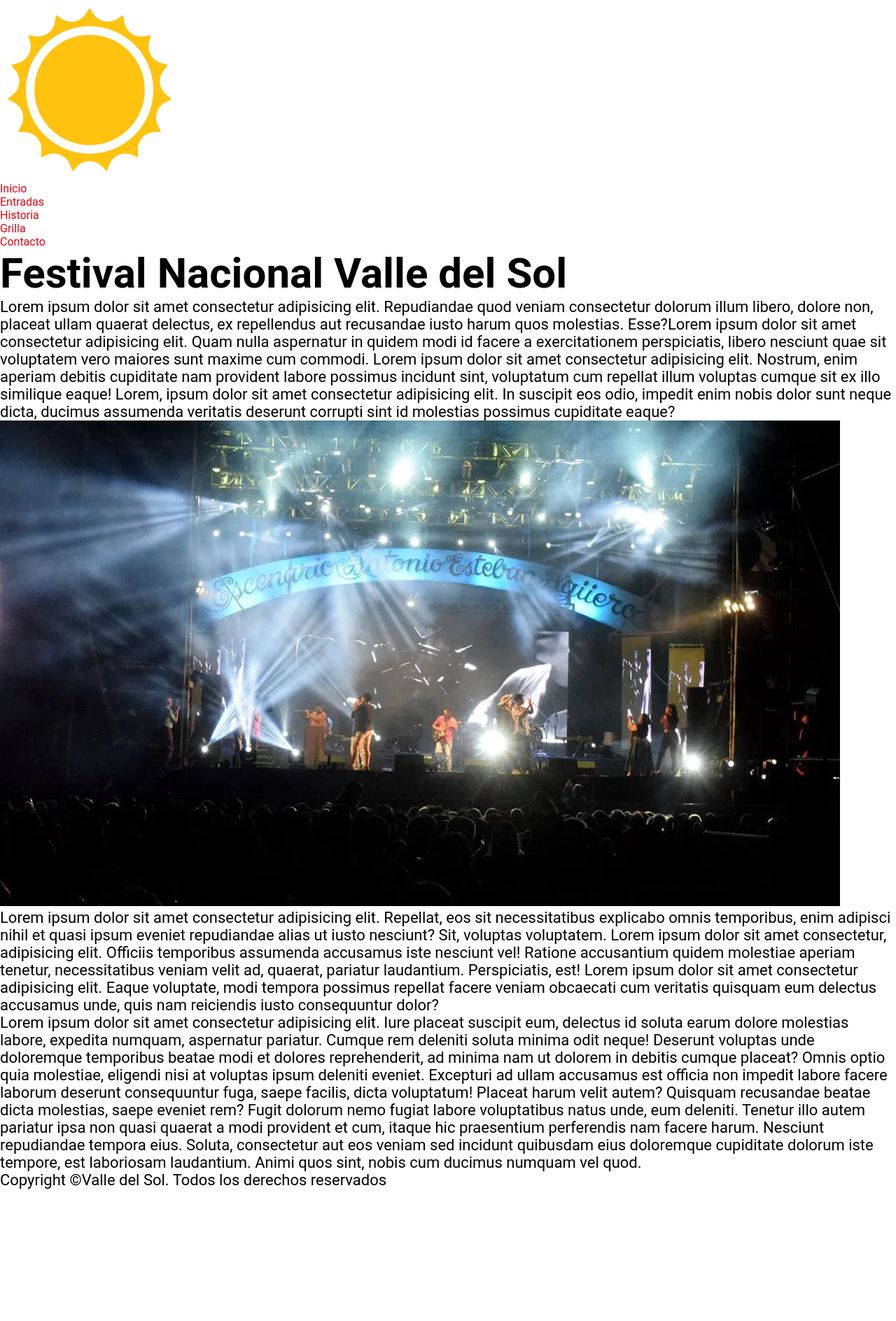
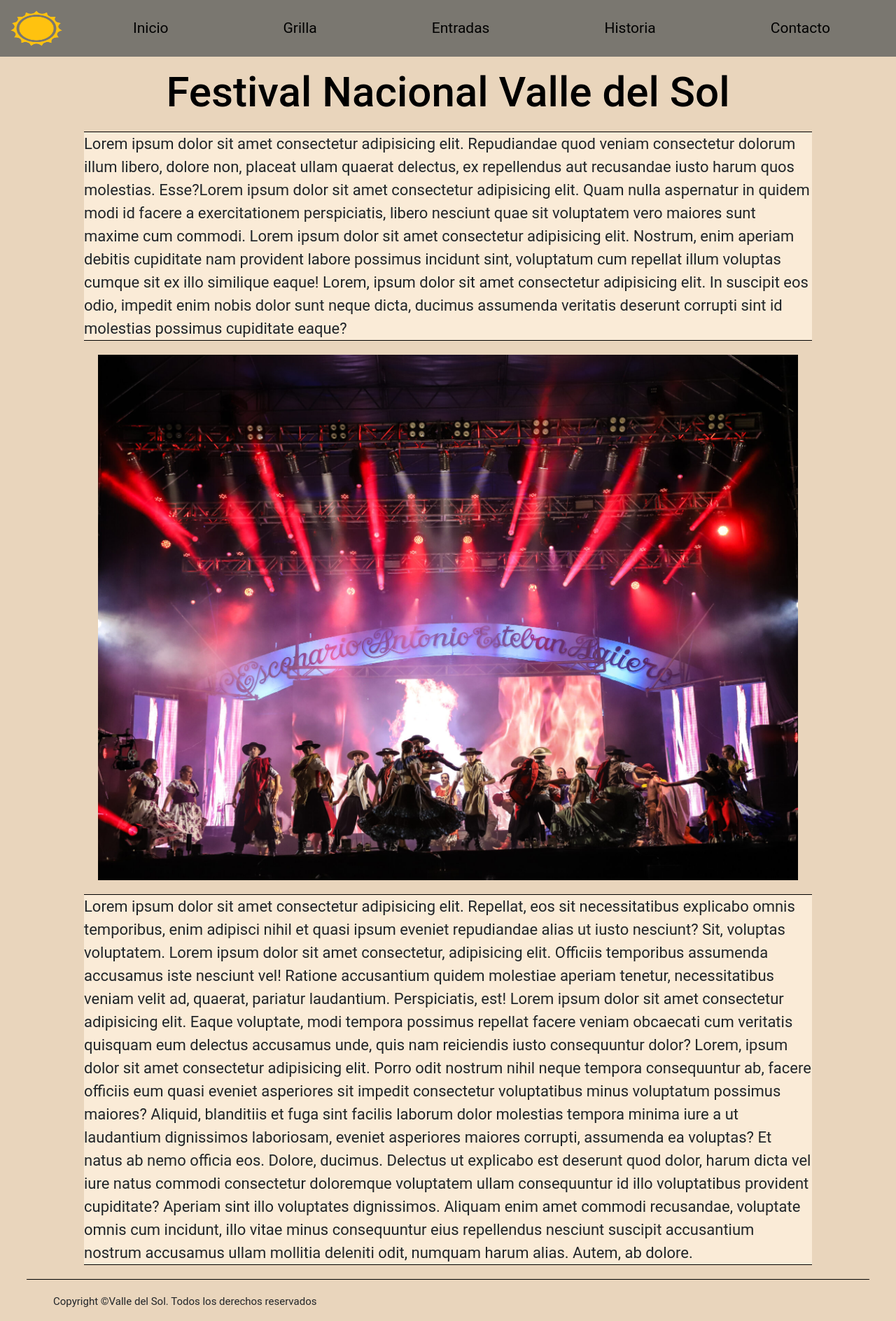
Before and after one commit to David476578/PROYECTO-FESTIVAL, a plain HTML site: page index.html in a window 1280 px wide. Shown: the whole page at 70% size. Before the commit the page ends 1699 px from the top, so only its background shows below. Drawn offline with nearby package versions, Linux system fonts and the light colour scheme.

Commit message:
nav responsiva y css footer

```diff
--- a/index.html
+++ b/index.html
@@ -3,6 +3,8 @@
 <head>
     <meta charset="UTF-8">
     <meta name="viewport" content="width=device-width, initial-scale=1.0">
+    <!-- BOOTSTRAP -->
+    <link href="https://cdn.jsdelivr.net/npm/bootstrap@5.3.3/dist/css/bootstrap.min.css" rel="stylesheet" integrity="sha384-QWTKZyjpPEjISv5WaRU9OFeRpok6YctnYmDr5pNlyT2bRjXh0JMhjY6hW+ALEwIH" crossorigin="anonymous">
     <!-- CSS -->
     <link rel="stylesheet" href="./styles/styles.css">
     <title>Valle del Sol</title>
@@ -10,45 +12,58 @@
 <body>
 
     <header>
-        <img src="./assets/icono-sol2.png" alt="">
-        <nav>
-            <ul>
-                <li>
-                    <a class="navegador" href="index.html">Inicio</a>
+        <nav class="navbar navbar-expand-lg bg-nav-propio">
+            <div class="container-fluid">
+              <a class="navbar-brand" href="./index.html">
+                    <img class="sol-logo" src="./assets/icono-sol2.png" alt="">
+              </a>
+              <button class="navbar-toggler" type="button" data-bs-toggle="collapse" data-bs-target="#navbarNav" aria-controls="navbarNav" aria-expanded="false"                aria-label="Toggle navigation">
+                        <span class="navbar-toggler-icon"></span>
+              </button>
+              <div class="collapse navbar-collapse" id="navbarNav">
+                    <ul class="navbar-nav ul-propia">
+                        <li class="nav-item">
+                            <a class="nav-link active" aria-current="page" href="index.html">Inicio</a>
                         </li>
-                <li>
-                    <a class="navegador" href="./pages/entradas.html">Entradas</a>
+                        <li class="nav-item">
+                            <a class="nav-link" href="./pages/grilla.html">Grilla</a>
                         </li>
-                <li>
-                    <a class="navegador" href="./pages/historia.html">Historia</a>
+                        <li class="nav-item">
+                            <a class="nav-link" href="./pages/entradas.html">Entradas</a>
                         </li>
-                <li>
-                    <a class="navegador" href="./pages/grilla.html">Grilla</a>
+                        <li class="nav-item">
+                            <a class="nav-link" href="./pages/historia.html">Historia</a>
                         </li>
-                <li>
-                    <a class="navegador" href="./pages/contacto.html">Contacto</a>
+                        <li class="nav-item">
+                            <a class="nav-link" href="./pages/contacto.html">Contacto</a>
                         </li>
                     </ul>
+              </div>
+            </div>
         </nav>
     </header>
 
-    <main>
+    <main class="container">
         <h1>Festival Nacional Valle del Sol</h1>
+            <section>
                 <p>Lorem ipsum dolor sit amet consectetur adipisicing elit. Repudiandae quod veniam consectetur dolorum illum libero, dolore non, placeat ullam quaerat delectus, ex repellendus aut recusandae iusto harum quos molestias. Esse?Lorem ipsum dolor sit amet consectetur adipisicing elit. Quam nulla aspernatur in quidem modi id facere a exercitationem perspiciatis, libero nesciunt quae sit voluptatem vero maiores sunt maxime cum commodi. Lorem ipsum dolor sit amet consectetur adipisicing elit. Nostrum, enim aperiam debitis cupiditate nam provident labore possimus incidunt sint, voluptatum cum repellat illum voluptas cumque sit ex illo similique eaque! Lorem, ipsum dolor sit amet consectetur adipisicing elit. In suscipit eos odio, impedit enim nobis dolor sunt neque dicta, ducimus assumenda veritatis deserunt corrupti sint id molestias possimus cupiditate eaque?</p>
 
-            <img src="./assets/imagenes/escenario2.webp" alt="">
+                <figure>
+                    <img class="img-index" src="./assets/imagenes/escenario.jpg" alt="">
+                </figure>
 
-        <p>Lorem ipsum dolor sit amet consectetur adipisicing elit. Repellat, eos sit necessitatibus explicabo omnis temporibus, enim adipisci nihil et quasi ipsum eveniet repudiandae alias ut iusto nesciunt? Sit, voluptas voluptatem. Lorem ipsum dolor sit amet consectetur, adipisicing elit. Officiis temporibus assumenda accusamus iste nesciunt vel! Ratione accusantium quidem molestiae aperiam tenetur, necessitatibus veniam velit ad, quaerat, pariatur laudantium. Perspiciatis, est! Lorem ipsum dolor sit amet consectetur adipisicing elit. Eaque voluptate, modi tempora possimus repellat facere veniam obcaecati cum veritatis quisquam eum delectus accusamus unde, quis nam reiciendis iusto consequuntur dolor?</p>
-        <p>Lorem ipsum dolor sit amet consectetur adipisicing elit. Iure placeat suscipit eum, delectus id soluta earum dolore molestias labore, expedita numquam, aspernatur pariatur. Cumque rem deleniti soluta minima odit neque!
-        Deserunt voluptas unde doloremque temporibus beatae modi et dolores reprehenderit, ad minima nam ut dolorem in debitis cumque placeat? Omnis optio quia molestiae, eligendi nisi at voluptas ipsum deleniti eveniet.
-        Excepturi ad ullam accusamus est officia non impedit labore facere laborum deserunt consequuntur fuga, saepe facilis, dicta voluptatum! Placeat harum velit autem? Quisquam recusandae beatae dicta molestias, saepe eveniet rem?
-        Fugit dolorum nemo fugiat labore voluptatibus natus unde, eum deleniti. Tenetur illo autem pariatur ipsa non quasi quaerat a modi provident et cum, itaque hic praesentium perferendis nam facere harum.
-        Nesciunt repudiandae tempora eius. Soluta, consectetur aut eos veniam sed incidunt quibusdam eius doloremque cupiditate dolorum iste tempore, est laboriosam laudantium. Animi quos sint, nobis cum ducimus numquam vel quod.</p>
+                <p>Lorem ipsum dolor sit amet consectetur adipisicing elit. Repellat, eos sit necessitatibus explicabo omnis temporibus, enim adipisci nihil et quasi ipsum eveniet repudiandae alias ut iusto nesciunt? Sit, voluptas voluptatem. Lorem ipsum dolor sit amet consectetur, adipisicing elit. Officiis temporibus assumenda accusamus iste nesciunt vel! Ratione accusantium quidem molestiae aperiam tenetur, necessitatibus veniam velit ad, quaerat, pariatur laudantium. Perspiciatis, est! Lorem ipsum dolor sit amet consectetur adipisicing elit. Eaque voluptate, modi tempora possimus repellat facere veniam obcaecati cum veritatis quisquam eum delectus accusamus unde, quis nam reiciendis iusto consequuntur dolor? Lorem, ipsum dolor sit amet consectetur adipisicing elit. Porro odit nostrum nihil neque tempora consequuntur ab, facere officiis eum quasi eveniet asperiores sit impedit consectetur voluptatibus minus voluptatum possimus maiores?
+                Aliquid, blanditiis et fuga sint facilis laborum dolor molestias tempora minima iure a ut laudantium dignissimos laboriosam, eveniet asperiores maiores corrupti, assumenda ea voluptas? Et natus ab nemo officia eos.
+                Dolore, ducimus. Delectus ut explicabo est deserunt quod dolor, harum dicta vel iure natus commodi consectetur doloremque voluptatem ullam consequuntur id illo voluptatibus provident cupiditate? Aperiam sint illo voluptates dignissimos.
+                Aliquam enim amet commodi recusandae, voluptate omnis cum incidunt, illo vitae minus consequuntur eius repellendus nesciunt suscipit accusantium nostrum accusamus ullam mollitia deleniti odit, numquam harum alias. Autem, ab dolore.</p>
+            </section>
     </main>
 
     <footer>
         <p>Copyright ©Valle del Sol. Todos los derechos reservados </p>
     </footer>
 
+    <!-- BOOTSTRAP JS -->
+    <script src="https://cdn.jsdelivr.net/npm/bootstrap@5.3.3/dist/js/bootstrap.bundle.min.js" integrity="sha384-YvpcrYf0tY3lHB60NNkmXc5s9fDVZLESaAA55NDzOxhy9GkcIdslK1eN7N6jIeHz" crossorigin="anonymous"></script>
 </body>
 </html>
--- a/styles/styles.css
+++ b/styles/styles.css
@@ -2,30 +2,128 @@
 * {
     margin: 0;
     padding: 0;
-    box-sizing: border-box;
+
 }
 /* Google Font - Roboto, serif*/
 @import url('https://fonts.googleapis.com/css2?family=Roboto:ital,wght@0,100..900;1,100..900&display=swap');
 
+
 body {
     font-family: "Roboto", serif;
+    background-color: rgb(233, 213, 188);
 }
 
+/* HEADER */
+.sol-logo {
+    width: 80px;
+    height: 55px;
+}
+
+.ul-propia {
+    width: 100%;
+    justify-content: space-around;
+
+}
+
+.bg-nav-propio {
+    background-color: rgb(122, 119, 112);
+}
+
+.nav-link {
+    text-decoration: none;
+    font-size: 21px;
+    color: black;
+}
+
+/* MAIN */
 h1 {
+    text-align: center;
+    margin: 15px 0 15px 0;
     font-size: 60px;
     color: black;
     font-family: "Roboto", serif;
 }
 
-h3 {
-    color: goldenrod;
-}
-
 p {
+    background-color: antiquewhite;
+    margin: 20px 38px;
+    border-top: 1px solid black;
+    border-bottom: 1px solid black;
     font-size: 22px;
 }
 
-.navegador {
-    color: rgb(238, 3, 15);
-    text-decoration: none;
+.img-index {
+    display: block;
+    margin: auto;
+    max-width: 100%;
+    width: 1000px;
+    height: auto;
+    }
+
+/* FOOTER */
+footer {
+    display: flex;
+    height: 60px;
+    flex-direction: row;
+    margin: 0 38px;
+    border-top: 1px solid black;
 }
+
+footer p {
+    background-color: rgb(233, 213, 188);
+    font-size: 15px;
+    padding-top: 0px;
+    border-top: 0px solid black;
+    border-bottom: 0px solid black;
+}
+
+.ul-footer {
+    display: flex;
+    flex-direction: row;
+    width: 100%;
+    justify-content: end;
+    align-items: center;
+    list-style: none;
+}
+
+.logo-footer {
+    width: 30px;
+    height: 30px;
+    margin: 10px;
+    padding-top: 15px;
+}
+
+
+
+/* GRILLA */
+.section-grilla {
+    display: flex;
+    flex-direction: column;
+    align-items: center;
+    list-style: none;
+}
+
+.ul-grilla{
+    list-style: none;
+}
+
+.fila-superior {
+    display: flex;
+    width: 100%;
+    flex-direction: row;
+    justify-content: space-around;
+}
+
+.noche {
+    font-size: 25px;
+    text-align: center;
+    margin: 40px;
+    border-top: 1px solid black;
+    border-bottom: 1px solid black;
+    background-color: antiquewhite;
+}
+
+.h3-grilla {
+    margin-bottom: 20px;
+    font-size: 35px;
+}
```
Lines whose indentation alone changed are shown as unchanged.
